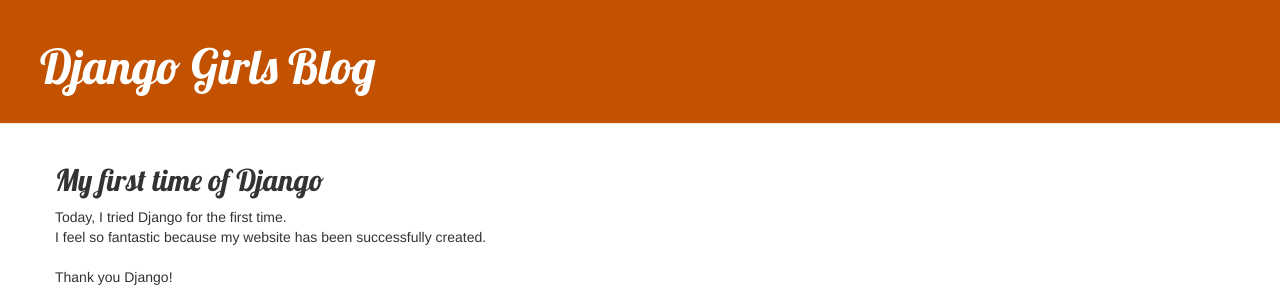
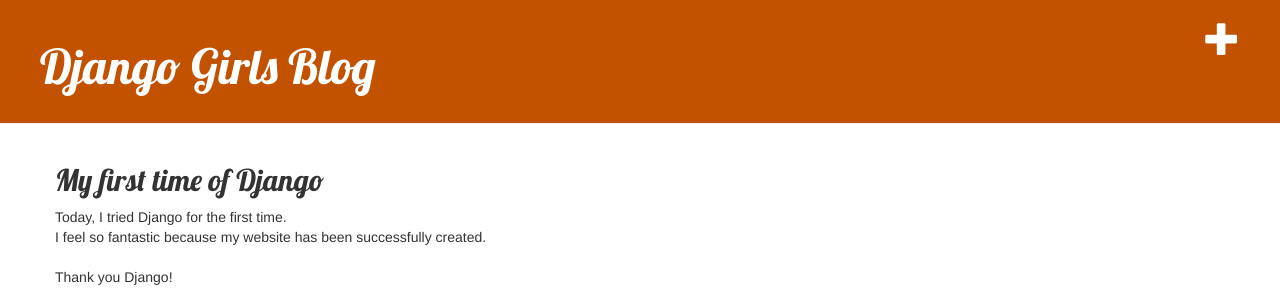
Before and after one commit to ken-yanagisako/my-first-blog, a Django app: page /post/1/ in a window 1280 px wide. Shown: the top 300 px of the page. Run offline with Django 3.2, Linux system fonts and the light colour scheme; data comes from the database, SQL or seed files in the repository; some libraries are stand-ins or nearby versions.

Commit message:
edited base.html

```diff
--- a/blog/templates/blog/base.html
+++ b/blog/templates/blog/base.html
@@ -9,7 +9,7 @@
     </head>
     <body>
         <div class="page-header">
-            <a href="{% url 'post_new' %}" class="top-menu"><span class="glyphicon plyphicon-plus"></span></a>
+            <a href="{% url 'post_new' %}" class="top-menu"><span class="glyphicon glyphicon-plus"></span></a>
             <h1><a href="/">Django Girls Blog</a></h1>
         </div>
 
```
